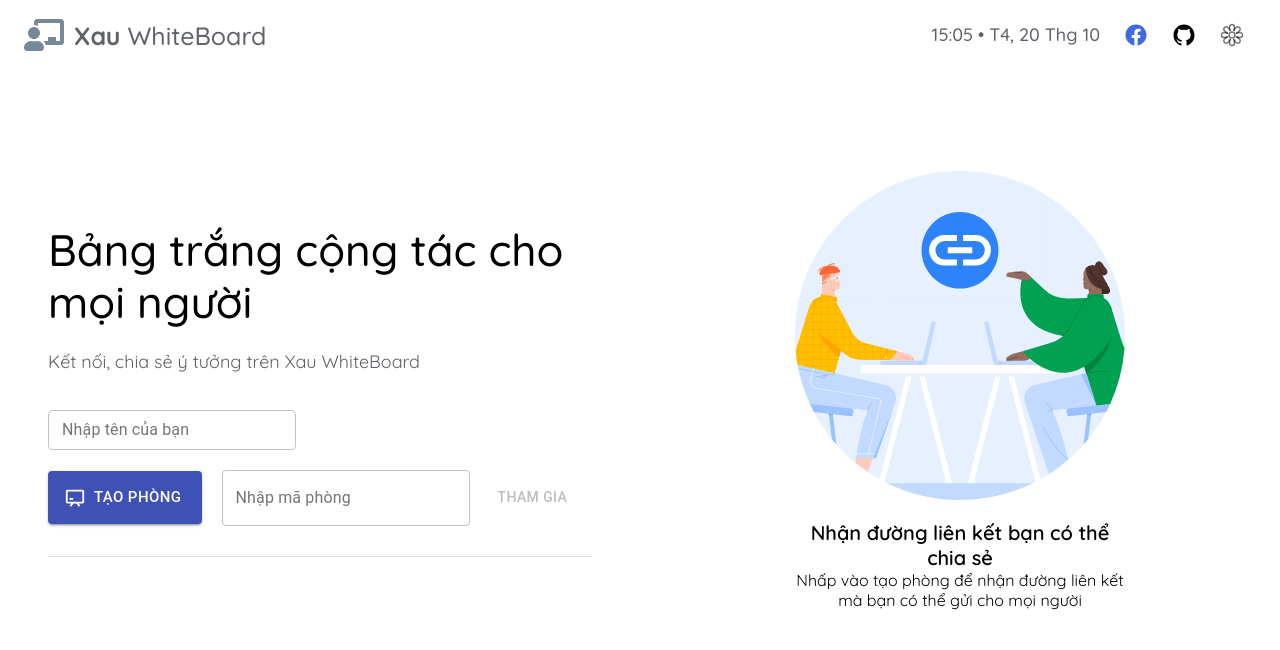
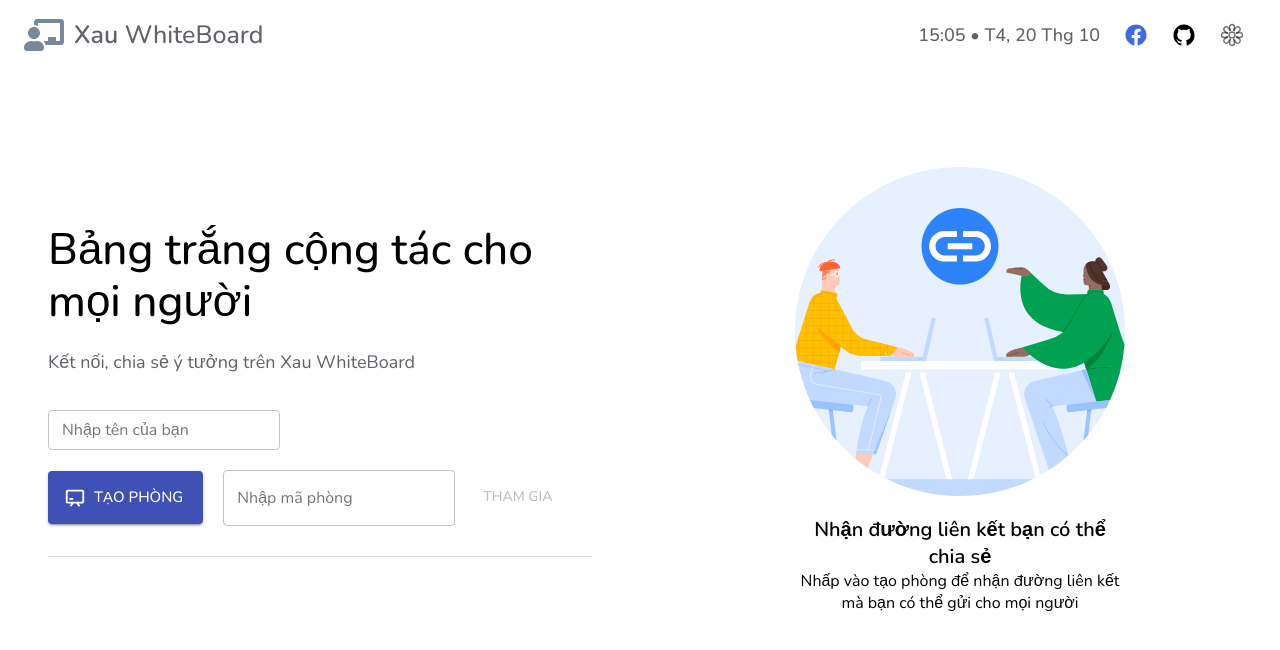
Before and after one commit to xauuu/whiteboard, a React (Create React App) app: page / in a window 1280 px wide. Shown: the top 650 px of the page. Built offline with nearby package versions, Linux system fonts and the light colour scheme; no server answers.

Commit message:
change font

```diff
--- a/src/App.css
+++ b/src/App.css
@@ -6,7 +6,7 @@ body,
 #root {
   width: 100%;
   height: 100%;
-  font-family: 'Quicksand', sans-serif;
+  font-family: 'Nunito', sans-serif;
   overflow: hidden;
 }
 .app {
--- a/src/index.js
+++ b/src/index.js
@@ -1,12 +1,21 @@
 import React from 'react';
 import ReactDOM from 'react-dom';
+import { ThemeProvider, createTheme } from '@material-ui/core';
 import './index.css';
 import App from './App';
 import reportWebVitals from './reportWebVitals';
 
+const THEME = createTheme({
+  typography: {
+    fontFamily: ['Nunito', 'sans-serif'].join(',')
+  }
+});
+
 ReactDOM.render(
   <React.StrictMode>
-    <App />
+    <ThemeProvider theme={THEME}>
+      <App />
+    </ThemeProvider>
   </React.StrictMode>,
   document.getElementById('root')
 );
```
